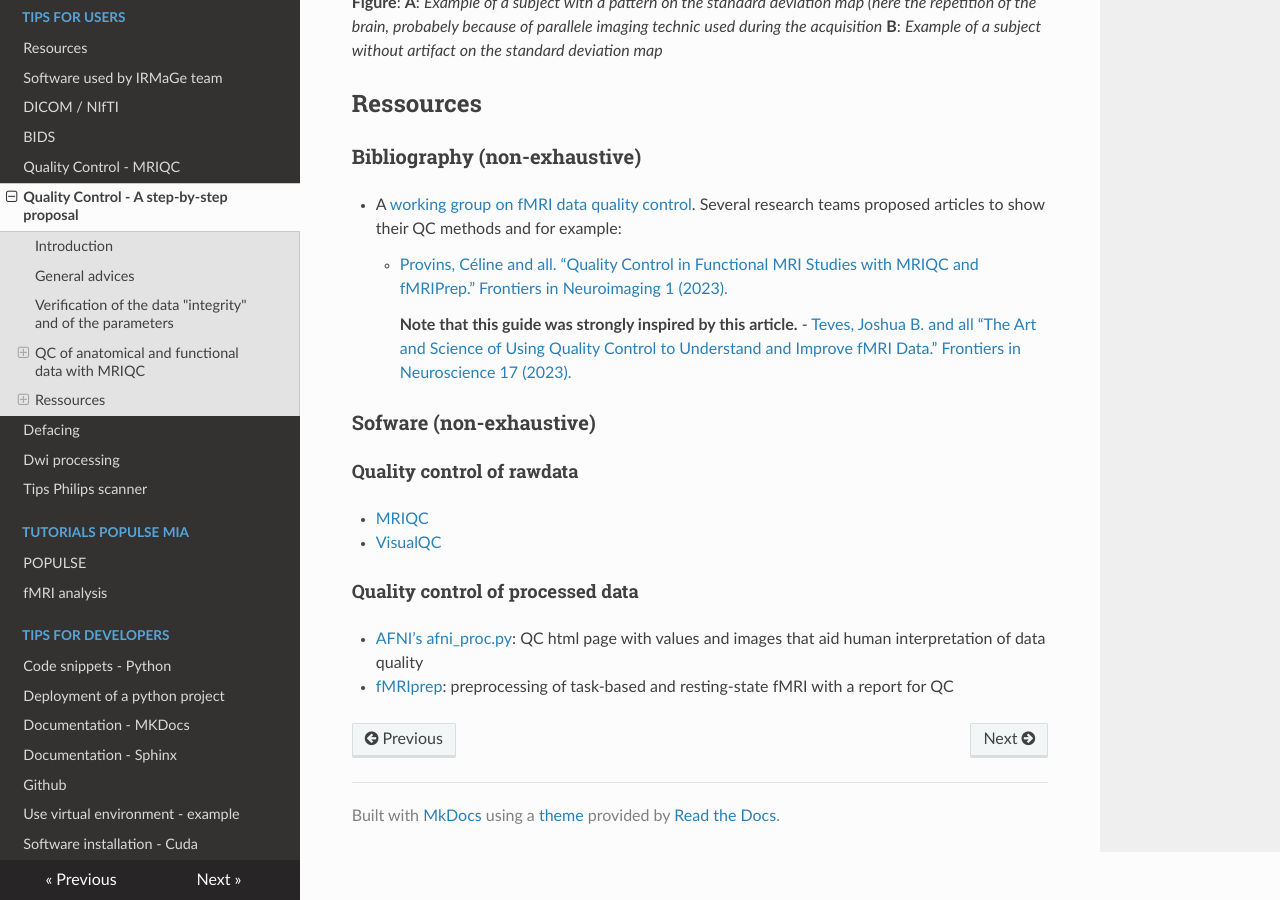
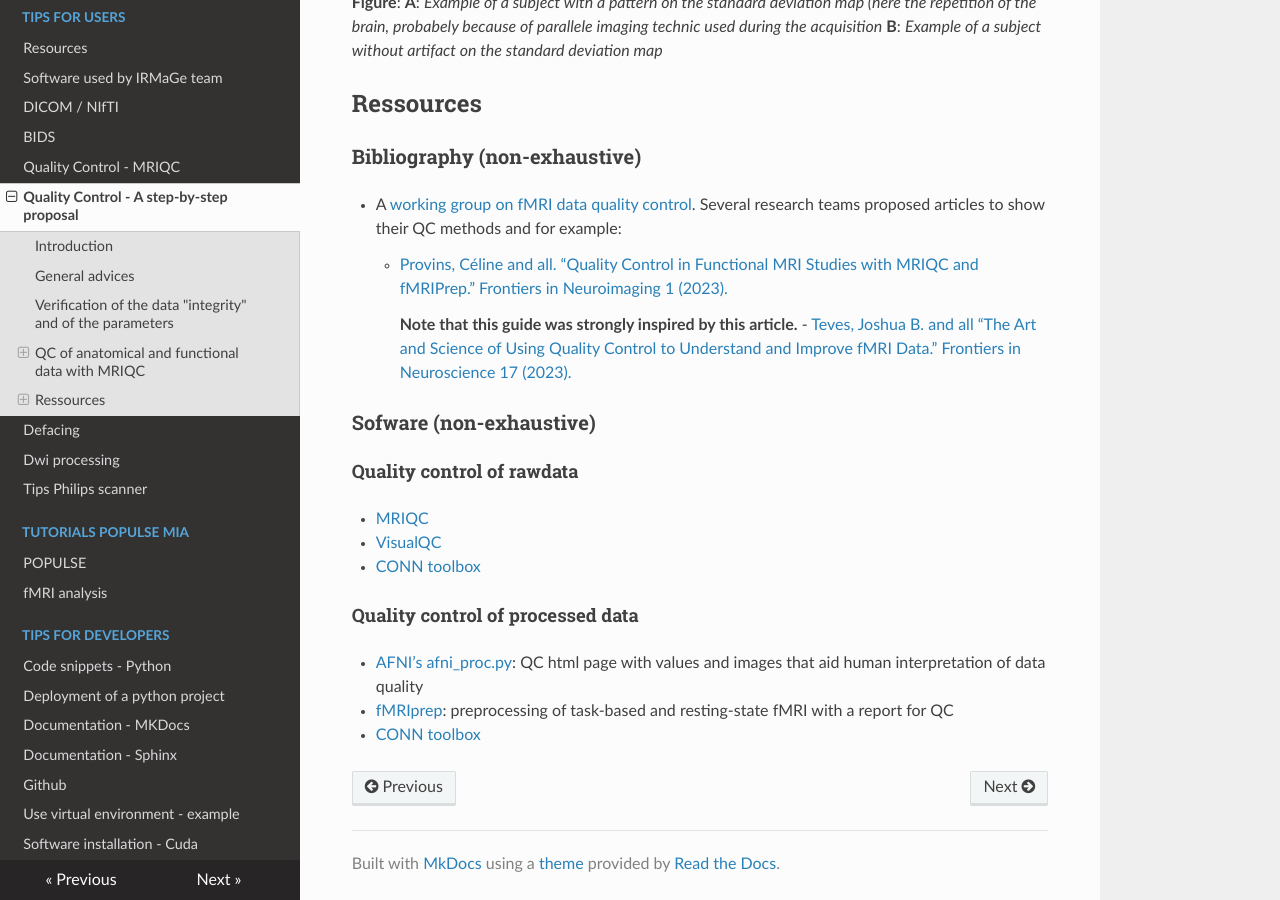
Before and after one commit to IRMaGe-3T/irmage-tools-resources, an MkDocs documentation site: the page built from docs/users/QC_guide.md, in a window 1280 px wide and 900 px high, scrolled down 18493 px. Built offline with MkDocs 1.6.1, drawn with Linux system fonts in a browser that asks for light colours; nearby versions of some CDN libraries.

Commit message:
add guide QC -WIP

```diff
--- a/docs/users/QC_guide.md
+++ b/docs/users/QC_guide.md
@@ -393,9 +393,10 @@ The standard deviation map should not show any particular "patterns". If this is
 
 - [MRIQC](https://mriqc.readthedocs.io)
 - [VisualQC](https://raamana.github.io/visualqc/readme.html)
+- [CONN toolbox](https://web.conn-toolbox.org/)
 
 #### Quality control of processed data
 
 - [AFNI’s afni_proc.py](https://afni.nimh.nih.gov/pub/dist/doc/program_help/afni_proc.py.html): QC html page with values and images that aid human interpretation of data quality
-
 - [fMRIprep](https://fmriprep.org/en/stable/): preprocessing of task-based and resting-state fMRI with a report for QC
+- [CONN toolbox](https://web.conn-toolbox.org/)
```
